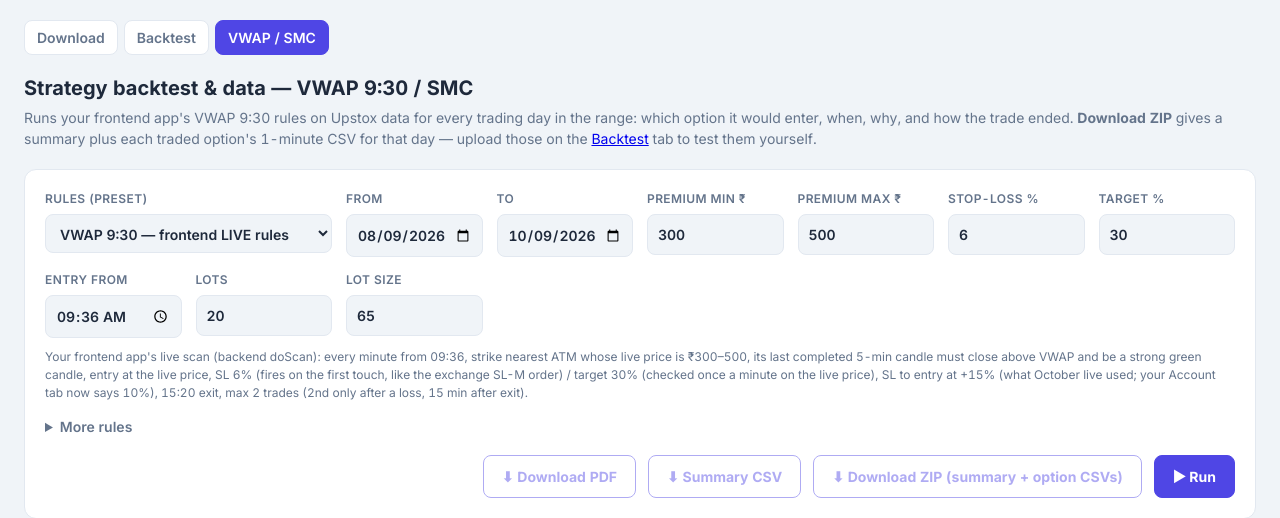
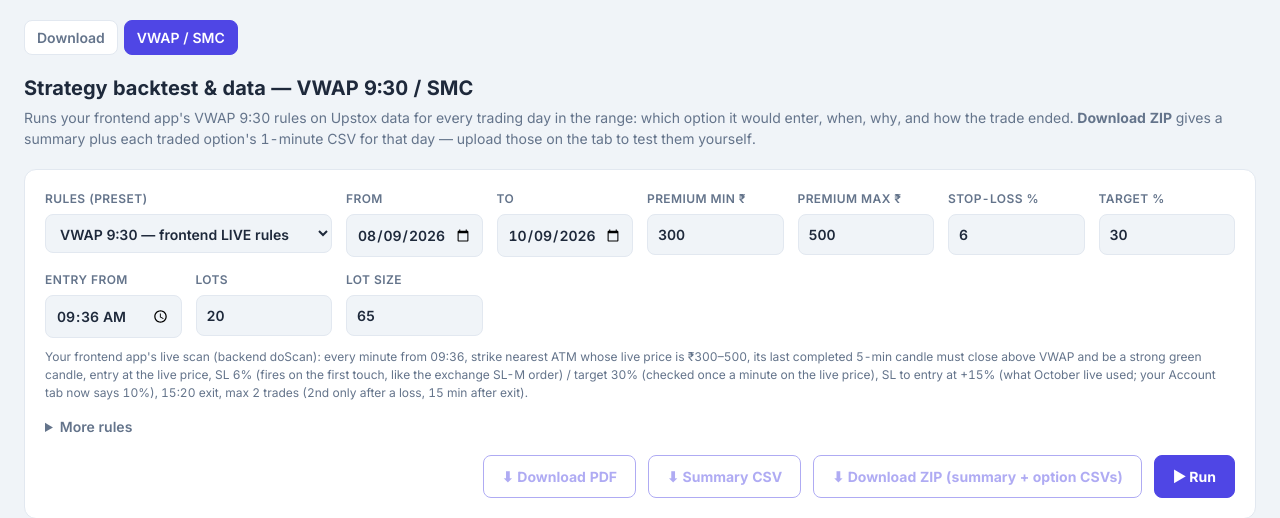
Before and after one commit to manikeeranur/vwap-upstocks, a FastAPI app: page /vwap in a window 1280 px wide. Shown: the top 518 px of the page. Run offline with FastAPI, Linux system fonts and the light colour scheme.

Commit message:
backtest tab hide

```diff
--- a/src/upstocks/templates/backtest.html
+++ b/src/upstocks/templates/backtest.html
@@ -27,7 +27,7 @@
 </head>
 <body>
 <main>
-  <nav><a href="/">Download</a><a href="/backtest" class="on">Backtest</a><a href="/vwap">VWAP / SMC</a></nav>
+  <nav><a href="/">Download</a><a href="/vwap">VWAP / SMC</a></nav>
   <h1>Backtest — SL / target check</h1>
   <p class="sub">Upload the CSV files you downloaded (one option each). For every file, enter the entry time and entry price; each 1-minute candle from the entry minute on is checked against the stop-loss and target. Files are read in your browser — nothing is uploaded.</p>
 
--- a/src/upstocks/templates/index.html
+++ b/src/upstocks/templates/index.html
@@ -10,7 +10,7 @@
 </head>
 <body>
 <main>
-  <nav><a href="/" class="on">Download</a><a href="/backtest">Backtest</a><a href="/vwap">VWAP / SMC</a></nav>
+  <nav><a href="/" class="on">Download</a><a href="/vwap">VWAP / SMC</a></nav>
   <h1>NIFTY 50 option premium — download</h1>
   <p class="sub">Pick a <b>Date</b> — the NIFTY expiry that was current that day is selected for you (Upstox data back to Oct 2024). Type the strike, or switch <b>Pick by</b> to <b>Premium</b>, type a premium, and the strike trading nearest it on that date (at the time you set) is picked for you. The download is that day's candles; tick <b>Till expiry</b> for Date → expiry.</p>
 
--- a/src/upstocks/templates/vwap.html
+++ b/src/upstocks/templates/vwap.html
@@ -57,9 +57,9 @@
 </head>
 <body>
 <main>
-  <nav><a href="/">Download</a><a href="/backtest">Backtest</a><a href="/vwap" class="on">VWAP / SMC</a></nav>
+  <nav><a href="/">Download</a><a href="/vwap" class="on">VWAP / SMC</a></nav>
   <h1>Strategy backtest &amp; data — VWAP 9:30 / SMC</h1>
-  <p class="sub">Runs your frontend app's VWAP 9:30 rules on Upstox data for every trading day in the range: which option it would enter, when, why, and how the trade ended. <b>Download ZIP</b> gives a summary plus each traded option's 1-minute CSV for that day — upload those on the <a href="/backtest">Backtest</a> tab to test them yourself.</p>
+  <p class="sub">Runs your frontend app's VWAP 9:30 rules on Upstox data for every trading day in the range: which option it would enter, when, why, and how the trade ended. <b>Download ZIP</b> gives a summary plus each traded option's 1-minute CSV for that day — upload those on the  tab to test them yourself.</p>
 
   <div class="card">
     <div class="grid">
```
